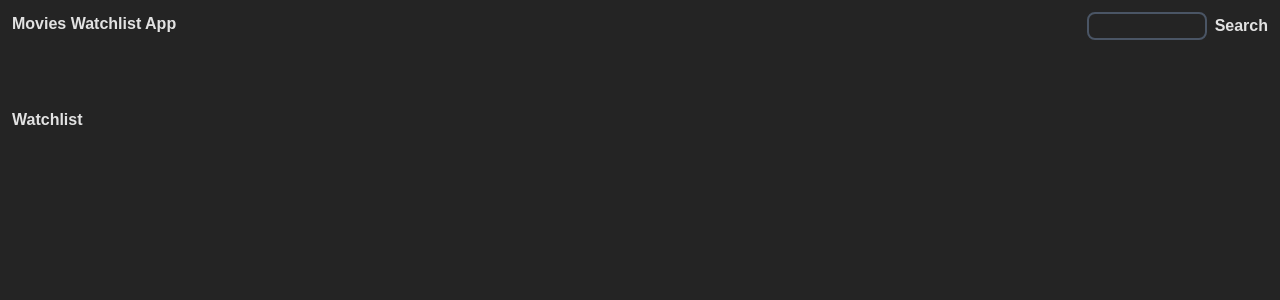
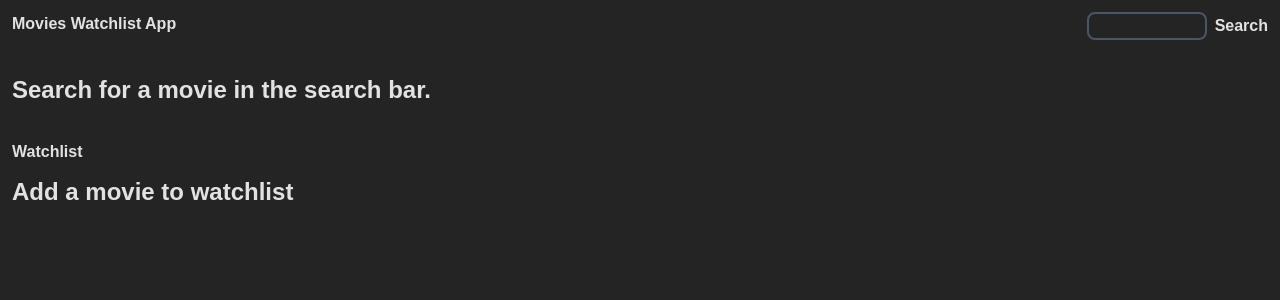
Before and after one commit to Anuj-More/Movie-Watchlist, a React (Vite) app: page / in a window 1280 px wide. Shown: the top 300 px of the page. Built offline with nearby package versions, Linux system fonts and the light colour scheme.

Commit message:
Save the watchlist to local storage. Add user interface elements, when no movies are searched, or when there are no movies in the watchlist.

```diff
--- a/src/components/MovieCard.jsx
+++ b/src/components/MovieCard.jsx
@@ -1,9 +1,13 @@
-import React, { useContext } from 'react'
+import React, { useContext, useEffect } from 'react'
 import { SetWatchlistContext, WatchlistContext } from '../contexts/MoviesContext'
 
 const MovieCard = ({ movie, isWatchlist }) => {
   const setWatchlist = useContext(SetWatchlistContext)
   const watchlist = useContext(WatchlistContext)
+
+  useEffect(() => {
+    localStorage.setItem('watchlist', JSON.stringify(watchlist))
+  }, [watchlist])
 
 
   if(isWatchlist){
--- a/src/components/MovieList.jsx
+++ b/src/components/MovieList.jsx
@@ -5,7 +5,7 @@ import { MoviesContext } from '../contexts/MoviesContext'
 const MovieList = () => {
   const movies = useContext(MoviesContext)
 
-  if(movies){
+  if(movies.length > 0){
     return (
       <ul className="search-result flex flex-wrap gap-[20px] m-3">
         {movies.map(movie => (
@@ -15,7 +15,9 @@ const MovieList = () => {
     )
   } else {
     return (
-      <h1>Search for a movie in the search bar.</h1>
+      <div className='m-3 font-bold text-2xl'>
+        Search for a movie in the search bar.
+      </div>
     )
   }
 }
--- a/src/components/WatchList.jsx
+++ b/src/components/WatchList.jsx
@@ -5,16 +5,31 @@ import { MoviesContext, WatchlistContext } from '../contexts/MoviesContext'
 const WatchList = () => {
   const watchlist = useContext(WatchlistContext)
 
+  if(watchlist.length > 0){
     return (
-    <div className='watch-list font-bold m-3'>
-      <h3 className='mb-3'>Watchlist</h3>
+      <div className='watch-list m-3'>
+        <div className='font-bold mb-3'>Watchlist</div>
         <ul key={crypto.randomUUID()} className="flex flex-wrap gap-[20px]">
           {watchlist.map(movie => (
-          <MovieCard movie={movie} isWatchlist={true} />
+            <MovieCard movie={movie} isWatchlist={true} key={movie.imdbID}/>
           ))}
         </ul>
       </div>
     )
+  } else {
+    return(
+      <div className='font-bold m-3'>
+        <div className=' mb-3'>
+          Watchlist
+        </div>
+        <div className='text-2xl'>
+          Add a movie to watchlist
+        </div>
+      </div>
+    )
+
+  }
+
 }
 
 export default WatchList
--- a/src/contexts/MoviesContext.jsx
+++ b/src/contexts/MoviesContext.jsx
@@ -8,7 +8,7 @@ export const SetWatchlistContext = createContext(null)
 
 export const MoviesProvider = ({ children }) => {
   const [movies, setMovies] = useState([])
-  const [watchlist, setWatchlist] = useState([])  //watchlist will contain the imdbId of the movies wathclisted, and use the movie data from the "movies" array itself
+  const [watchlist, setWatchlist] = useState(JSON.parse(localStorage.getItem('watchlist')) || [])  //watchlist will contain the imdbId of the movies wathclisted, and use the movie data from the "movies" array itself
 
 
 
```
Lines whose indentation alone changed are shown as unchanged.
